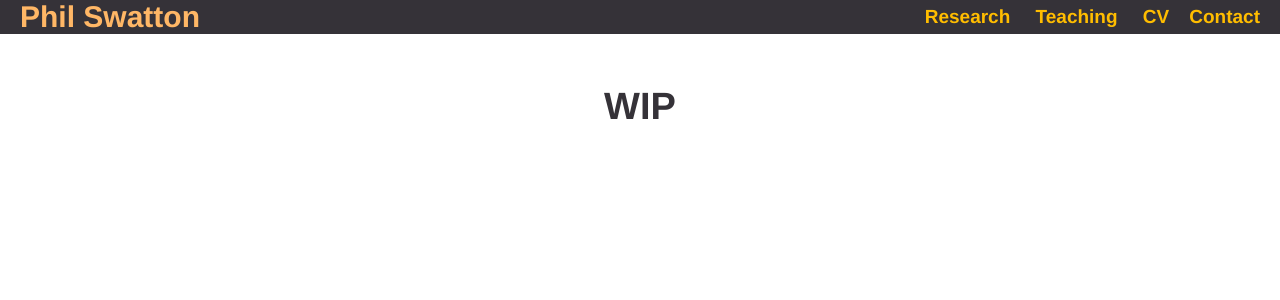
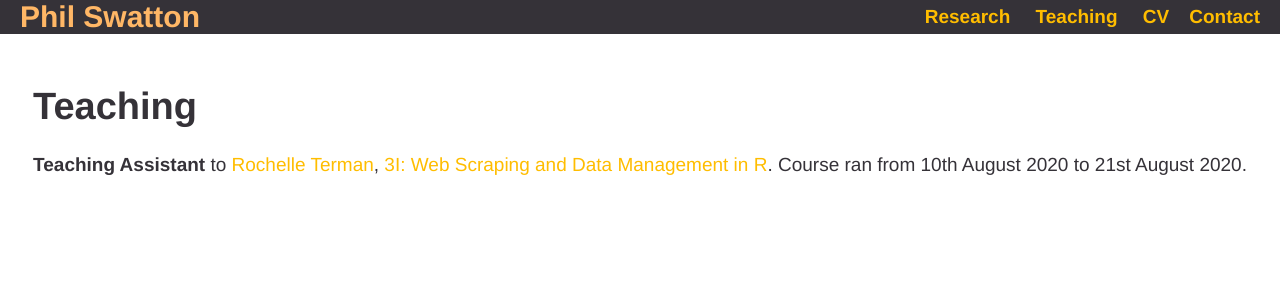
Before and after one commit to philswatton/philswatton.github.io, a Jekyll site: the page built from teaching/index.html, in a window 1280 px wide. Shown: the top 300 px of the page. Built offline with Jekyll 4.4.1, drawn with Linux system fonts in a browser that asks for light colours.

Commit message:
Update index.html
Added brief description of TAing 3I

```diff
--- a/teaching/index.html
+++ b/teaching/index.html
@@ -2,6 +2,5 @@
 layout: default
 title: Teaching
 ---
-<div>
-	<h1>WIP</h1>
-</div>
+<h1>Teaching</h1>
+<p><strong>Teaching Assistant</strong> to <a href="http://rochelleterman.com/">Rochelle Terman</a>, <a href="https://github.com/rochelleterman/ESS-webscraping">3I: Web Scraping and Data Management in R</a>. Course ran from 10th August 2020 to 21st August 2020.</p>
```
